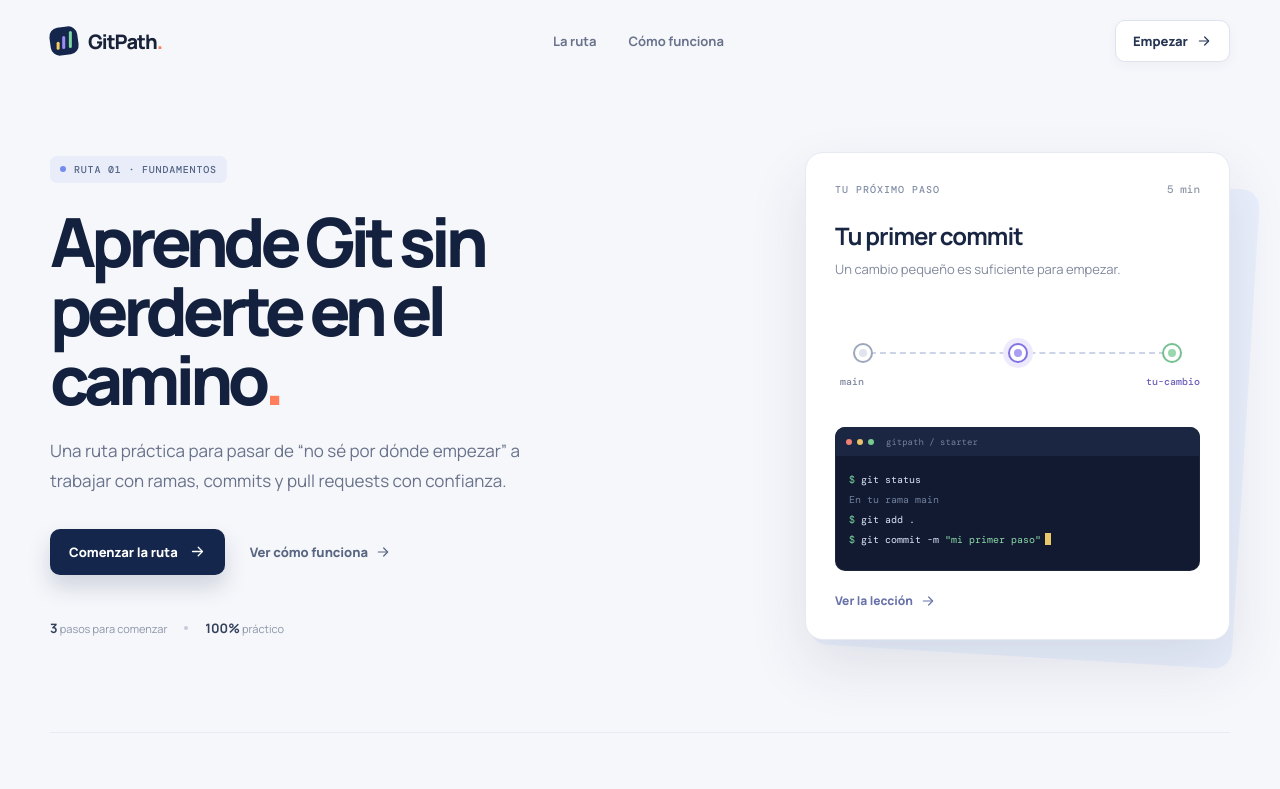
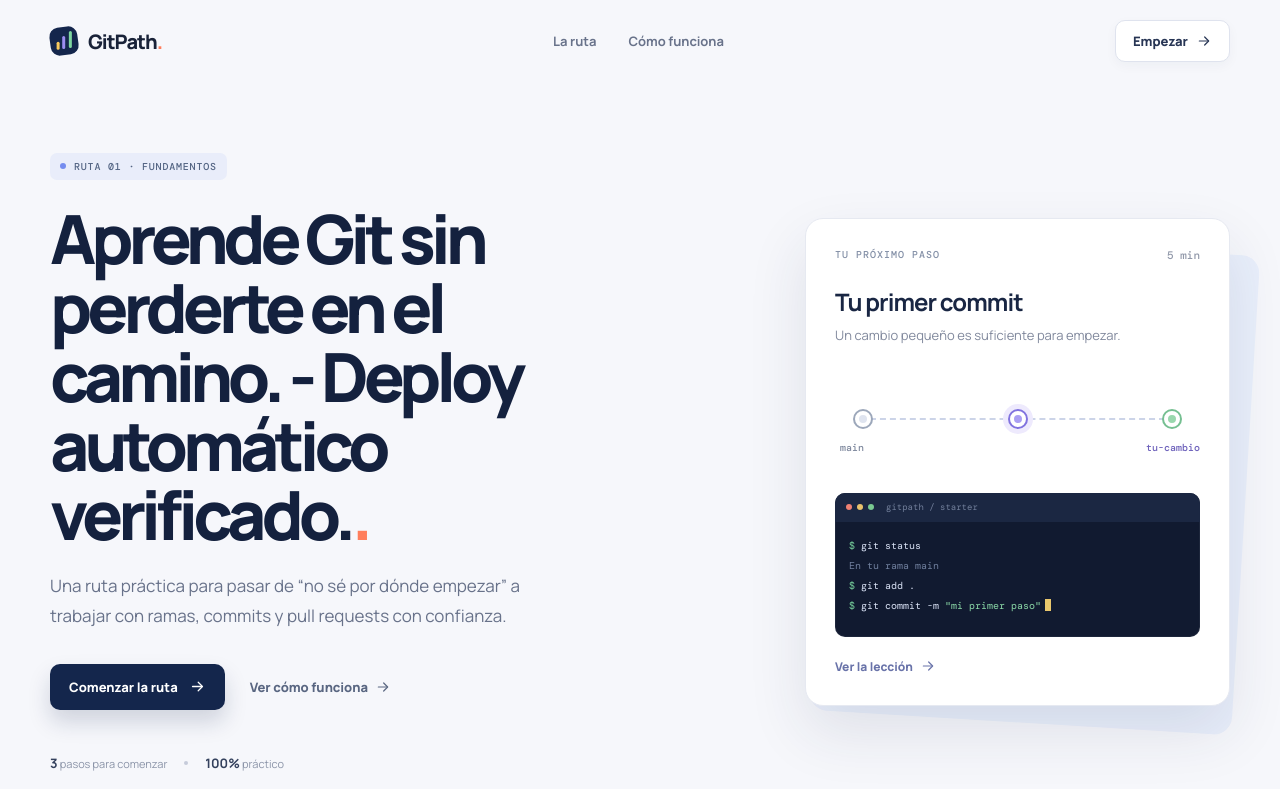
Before and after one commit to RenzoAL7/Gitpath, a React (Vite) app: page / in a window 1280 px wide. Shown: the top 789 px of the page. Built offline with nearby package versions, Linux system fonts and the light colour scheme.

Commit message:
test(gitops): verify automatic deployment

```diff
--- a/src/App.tsx
+++ b/src/App.tsx
@@ -52,7 +52,7 @@ function App() {
       <section className="hero shell" id="inicio">
         <div className="hero-copy">
           <Pill>RUTA 01 · FUNDAMENTOS</Pill>
-          <h1>Aprende Git sin perderte en el camino<span className="accent">.</span></h1>
+          <h1>Aprende Git sin perderte en el camino. - Deploy automático verificado.<span className="accent">.</span></h1>
           <p className="hero-lede">Una ruta práctica para pasar de “no sé por dónde empezar” a trabajar con ramas, commits y pull requests con confianza.</p>
           <div className="hero-actions">
             <a className="button button-primary" href="#ruta">Comenzar la ruta <Icon name="arrow" size={17} /></a>
```
